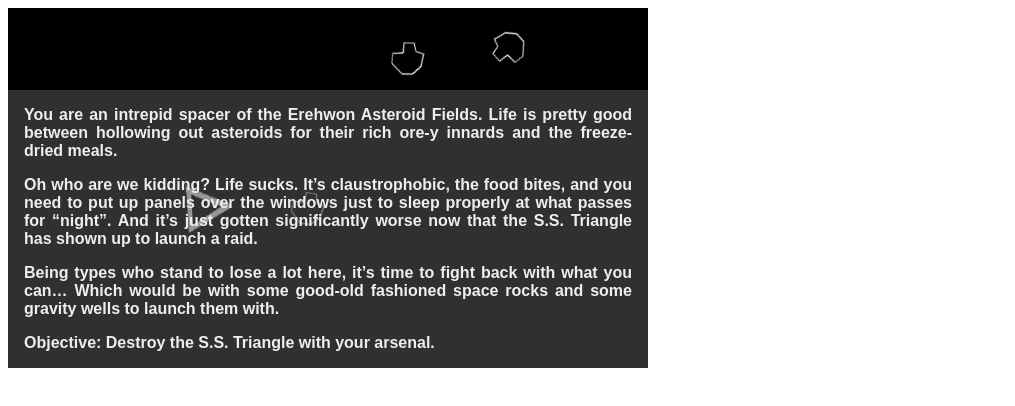
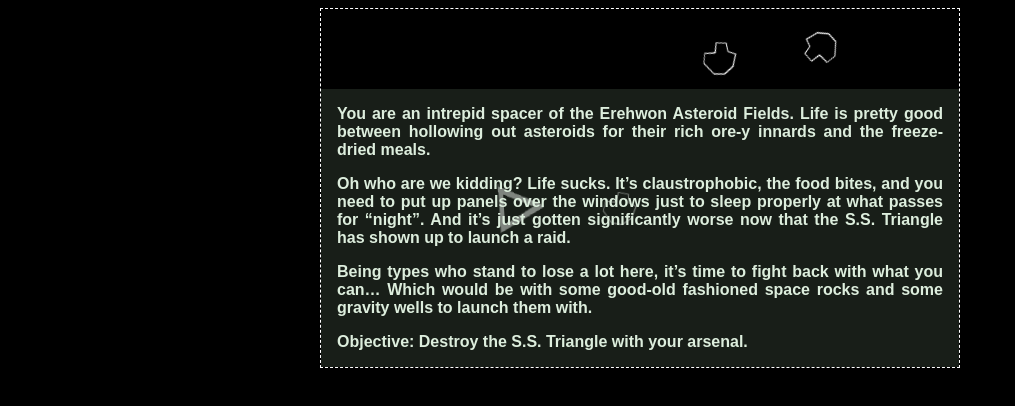
Before and after one commit to Chrysolophus/Ludum-Dare-31, a plain HTML site: page index.html in a window 1280 px wide. Shown: the whole page, without its empty margins (0-1015 px from the left). Drawn offline with Linux system fonts and the light colour scheme.

Commit message:
* undo a little nerfing * improve style

```diff
--- a/index.html
+++ b/index.html
@@ -1,16 +1,18 @@
 <!DOCTYPE html>
 <html>
 <head>
-    <meta charset="UTF-8">
+    <meta charset="UTF-8" />
 	<style>
 		body {
-
+			background: #000;
 		}
 		img {
 			display: none;
 		}
 		#gameWrapper {
-			position: absolute;
+			position: relative;
+			margin-left: auto;
+			margin-right: auto;
 			width: 640px;
 			height: 360px;
 		}
@@ -21,6 +23,8 @@
 			top: 0;
 			bottom: 0;
 			right: 0;
+
+			border: thin dashed #fff;
 		}
 		#gameText {
 			display: none;
@@ -33,8 +37,8 @@
 			text-align: justify;
 			padding: 0em 1em;
 
-			color: #eeeeee;
-			background: rgba(80,80,80,0.6);
+			color: #ddeedd;
+			background: rgba(40,50,40,0.6);
 			font-family: sans-serif;
 			font-size: 16px;
 			font-weight: bold;
--- a/main.js
+++ b/main.js
@@ -12,7 +12,7 @@
 	var W = canvas.width;
 	var H = canvas.height;
 	var G = 30;
-	var G_FALLOFF = 7;
+	var G_FALLOFF = 3;
 	var MAX_SPEED = 75;
 	var mode, messageAction;
 
@@ -167,8 +167,8 @@
 		bullet.x = x;
 		bullet.y = y;
 		bullet.angle = angle;
-		bullet.vx = 50 * Math.sin(angle);
-		bullet.vy = 50 * Math.cos(angle);
+		bullet.vx = 75 * Math.sin(angle);
+		bullet.vy = 75 * Math.cos(angle);
 		bullet.think = bulletThink;
 		bullet.gScale = 0;
 
```
